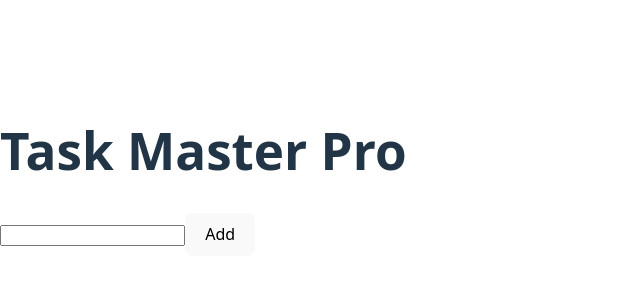
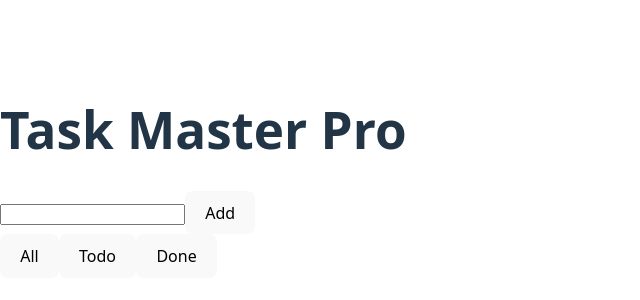
Before and after one commit to 01Keven/lumina-os, a React (Vite) app: page / in a window 1280 px wide. Shown: the part 220-520 px from the top of the page, without its empty margins (0-640 px from the left). Built offline with nearby package versions, Linux system fonts and the light colour scheme.

Commit message:
add filtering functionality for tasks and improve layout in App component

```diff
--- a/src/App.jsx
+++ b/src/App.jsx
@@ -14,7 +14,6 @@ import { TaskItem } from "./components/TaskItem";
 
 function App() {
 
-
     // Array para armazenamento das tasks
     const [tasks, setTasks] = useState(() => {
         const saveData = localStorage.getItem("TASKS_V1");
@@ -26,6 +25,7 @@ function App() {
         return [];
     })
 
+
     useEffect(() => {
         localStorage.setItem("TASKS_V1", JSON.stringify(tasks));
     }, [tasks]); // so age quando muda tasks
@@ -35,7 +35,8 @@ function App() {
         const newTask = {
             id: Date.now(),
             text: text,
-            done: false
+            done: false,
+
         }
 
         setTasks([
@@ -43,6 +44,14 @@ function App() {
             newTask
         ])
     }
+
+    const [filter, setFilter] = useState(['all', 'done', 'todo'])
+
+    const filteredTasks = tasks.filter(task => {
+        if (filter === 'todo') return !task.done;
+        if (filter === 'done') return task.done;
+        return true;
+    })
 
     function handleDeleteTasks(id) {
         setTasks(tasks.filter(task => task.id !== id))
@@ -57,16 +66,20 @@ function App() {
         } ))
     }
 
-
-
     return (
         <div>
             <h1>Task Master Pro</h1>
 
             <TaskInput onAdd={handleAddTasks} onToggle={handleToggleTasks}/>
 
+            <div>
+                <button onClick={() => setFilter('all')}>All</button>
+                <button onClick={() => setFilter('todo')}>Todo</button>
+                <button onClick={() => setFilter('done')}>Done</button>
+            </div>
+
             <ul>
-                {tasks.map( task => (
+                {filteredTasks.map( task => (
                     <TaskItem
                         key={task.id}
                         task={task}
@@ -75,9 +88,8 @@ function App() {
                     />
 
                 ))}
+
             </ul>
-
-
         </div>
     )
 }
--- a/src/components/TaskInput.jsx
+++ b/src/components/TaskInput.jsx
@@ -12,6 +12,7 @@ export function TaskInput({onAdd}) {
         }
     }
 
+
     return (
         <div>
             <input value={text}
```
